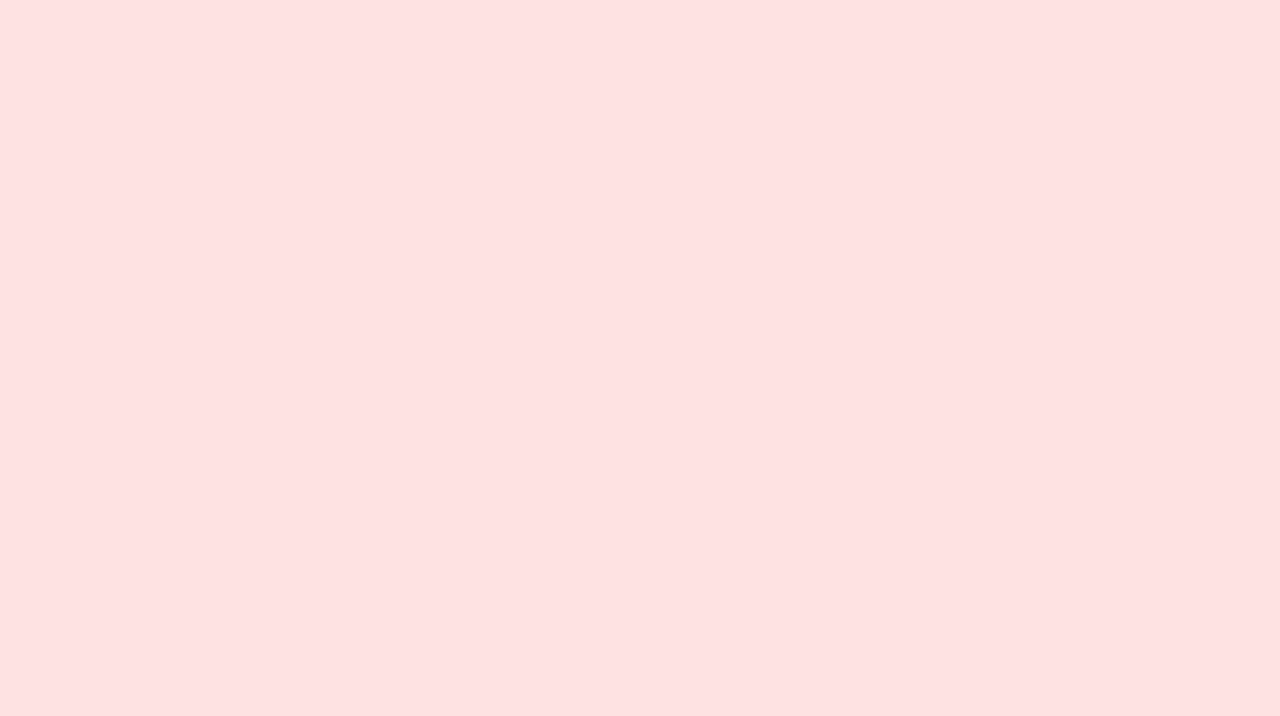
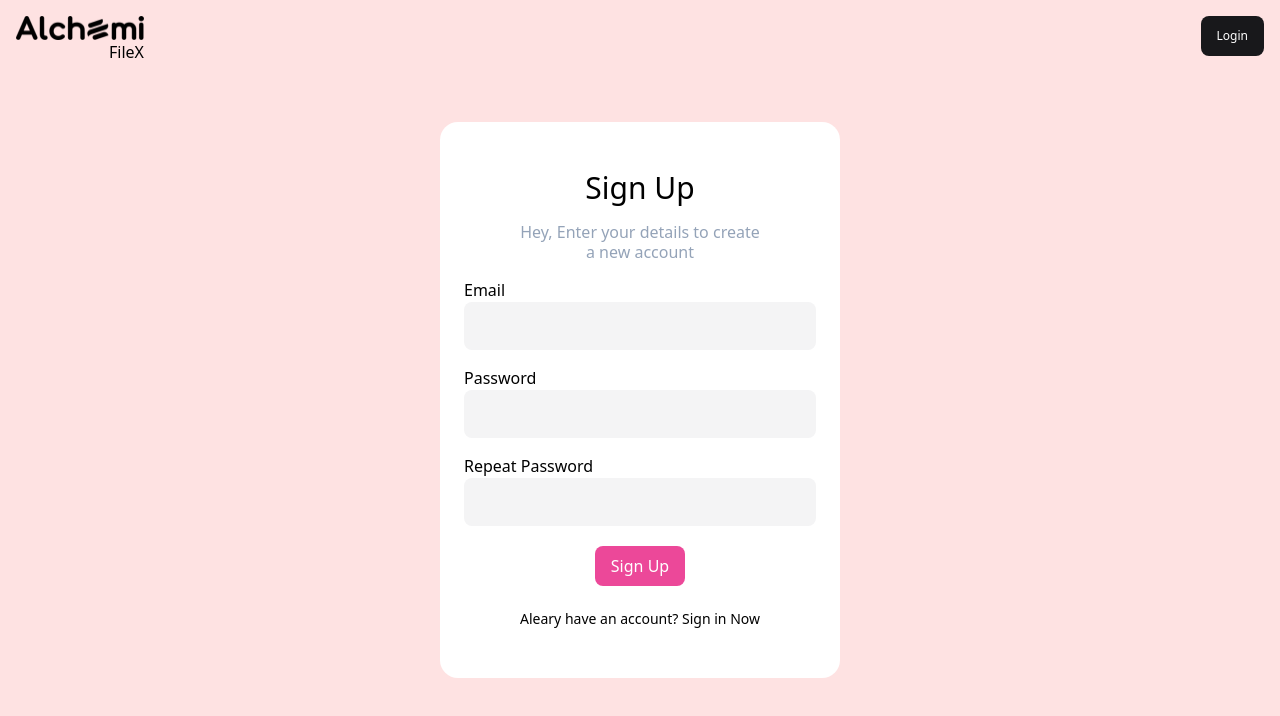
Before and after one commit to ali-hazan/file-sharing-frontend, a Vue app: page /auth/signup in a window 1280 px wide. Before the commit this address had no page. Shown: the top 716 px of the page. Built offline with nearby package versions, Linux system fonts and the light colour scheme.

Commit message:
Add sign up page

```diff
--- a/src/router/index.ts
+++ b/src/router/index.ts
@@ -25,6 +25,11 @@ const routes: Array<RouteRecordRaw> = [
     name: 'Login',
     component: () => import(/* webpackChunkName: "auth" */ '../views/auth/login.vue'),
   },
+  {
+    path: '/auth/signup',
+    name: 'SignUp',
+    component: () => import(/* webpackChunkName: "auth" */ '../views/auth/signup.vue'),
+  },
 ]
 
 const router = createRouter({
--- a/src/views/auth/components/navigatiion-bar.vue
+++ b/src/views/auth/components/navigatiion-bar.vue
@@ -5,23 +5,33 @@
       <h1>FileX</h1>
     </div>
 
-    <a-button class="text-xs" variant="dark" label="Sign Up" @click="buttonClicked" />
+    <a-button class="text-xs" variant="dark" :label="label" @click="changeRoute" />
   </div>
 </template>
 
 <script lang="ts">
-import { defineComponent } from 'vue'
+import { defineComponent, PropType, computed } from 'vue'
 import AButton from '@/components/button/button.vue'
+import router from '@/router'
+
+type PageType = 'login' | 'signup'
 
 export default defineComponent({
   name: 'NavigationBar',
   components: { AButton },
-  setup() {
-    const buttonClicked = () => {
-      console.log('Button Clicked')
+  props: {
+    page: { type: String as PropType<PageType>, default: 'login' },
+  },
+
+  setup(props) {
+    const changeRoute = () => {
+      props.page === 'login' ? router.push({ name: 'SignUp' }) : router.push({ name: 'Login' })
     }
+    const label = computed(() => (props.page === 'login' ? 'Sign Up' : 'Login'))
+
     return {
-      buttonClicked,
+      changeRoute,
+      label,
     }
   },
 })
--- a/src/views/auth/components/signup-form.vue
+++ b/src/views/auth/components/signup-form.vue
@@ -1,12 +1,98 @@
 <template>
-  <div>Sign Up Form</div>
+  <div class="bg-white py-12 text-center rounded-[18px] shadow-gray-500/40 w-[278px] sm:w-[400px]">
+    <h1 class="text-3xl pb-4">Sign Up</h1>
+    <p class="text-md text-slate-400 leading-5 mb-4">
+      Hey, Enter your details to create <br />
+      a new account
+    </p>
+    <form @submit.prevent="onSubmit">
+      <input-field
+        v-model="state.email"
+        :errors="v$.email.$errors"
+        label="Email"
+        type="email"
+        @blur="v$.email.$touch"
+      />
+
+      <input-field
+        v-model="state.password"
+        :errors="v$.password.$errors"
+        type="password"
+        label="Password"
+        @blur="v$.password.$touch"
+      />
+      <input-field
+        v-model="state.repassword"
+        :errors="v$.repassword.$errors"
+        type="password"
+        label="Repeat Password"
+        @blur="v$.repassword.$touch"
+      />
+      <a-button
+        label="Sign Up"
+        type="submit"
+        :loading="loading"
+        loader-text="Creating..."
+        class="block m-auto my-5"
+      />
+    </form>
+
+    <a href="" class="inline-block text-sm">Aleary have an account? Sign in Now</a>
+  </div>
 </template>
 
 <script lang="ts">
-import { defineComponent } from 'vue'
+import { defineComponent, reactive, ref, computed } from 'vue'
+import { InputField } from '@/components'
+import AButton from '@/components/button/button.vue'
+import useVuelidate from '@vuelidate/core'
+import { required, email, helpers, sameAs, minLength } from '@vuelidate/validators'
 
 export default defineComponent({
-  name: 'SignupForm',
-  components: {},
+  name: 'SignUpForm',
+  components: {
+    InputField,
+    AButton,
+  },
+
+  setup() {
+    const state = reactive({
+      password: '',
+      email: '',
+      repassword: '',
+    })
+    const rules = computed(() => ({
+      password: {
+        required: helpers.withMessage('Please enter the password', required),
+        minLength: minLength(6),
+      },
+      repassword: {
+        required: helpers.withMessage('Please repeat the password', required),
+        sameAsRawValue: helpers.withMessage('Password mismatch try agian', sameAs(state.password)),
+      },
+      email: {
+        required: helpers.withMessage('Please enter the email', required),
+        email: helpers.withMessage('Please provide a valid email', email),
+      },
+    }))
+
+    const loading = ref(false)
+    const v$ = useVuelidate(rules, state)
+
+    const onSubmit = () => {
+      v$.value.$touch()
+
+      if (v$.value.$invalid) return
+
+      alert('Form Submitted ' + JSON.stringify(state))
+    }
+
+    return {
+      state,
+      v$,
+      loading,
+      onSubmit,
+    }
+  },
 })
 </script>
--- a/src/views/auth/signup.vue
+++ b/src/views/auth/signup.vue
@@ -0,0 +1,17 @@
+<template>
+  <navigation-bar page="signup" />
+  <div class="h-4/5 flex justify-center items-center">
+    <sign-up-form />
+  </div>
+</template>
+
+<script lang="ts">
+import SignUpForm from './components/signup-form.vue'
+import NavigationBar from './components/navigatiion-bar.vue'
+import { defineComponent } from 'vue'
+
+export default defineComponent({
+  name: 'SignUpPage',
+  components: { SignUpForm, NavigationBar },
+})
+</script>
```
